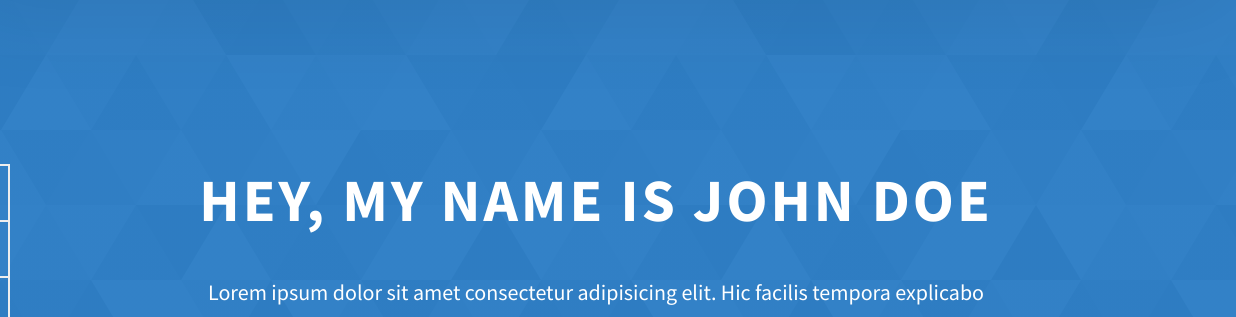
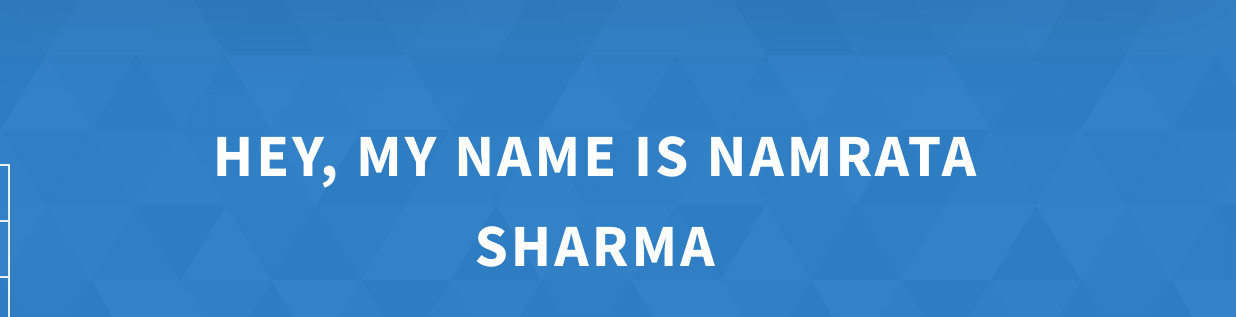
Before and after one commit to namrata4496/Portfolio, a website: page index.html in a window 1280 px wide. Shown: the part 95-412 px from the top of the page, 44-1280 px from the left. Drawn offline with Linux system fonts and the light colour scheme.

Commit message:
Update index.html

```diff
--- a/index.html
+++ b/index.html
@@ -84,7 +84,7 @@
     </header>
     <section class="home-hero">
       <div class="home-hero__content">
-        <h1 class="heading-primary">Hey, My name is John Doe</h1>
+        <h1 class="heading-primary">Hey, My name is Namrata Sharma</h1>
         <div class="home-hero__info">
           <p class="text-primary">
             Lorem ipsum dolor sit amet consectetur adipisicing elit. Hic facilis
```
